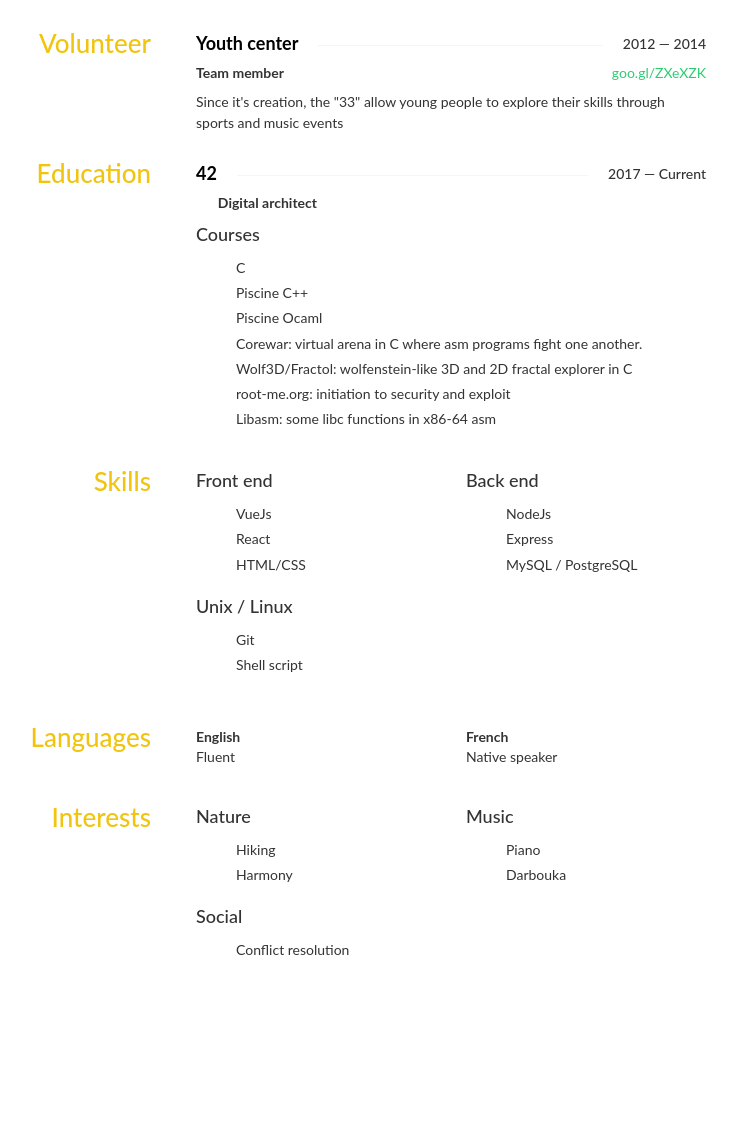
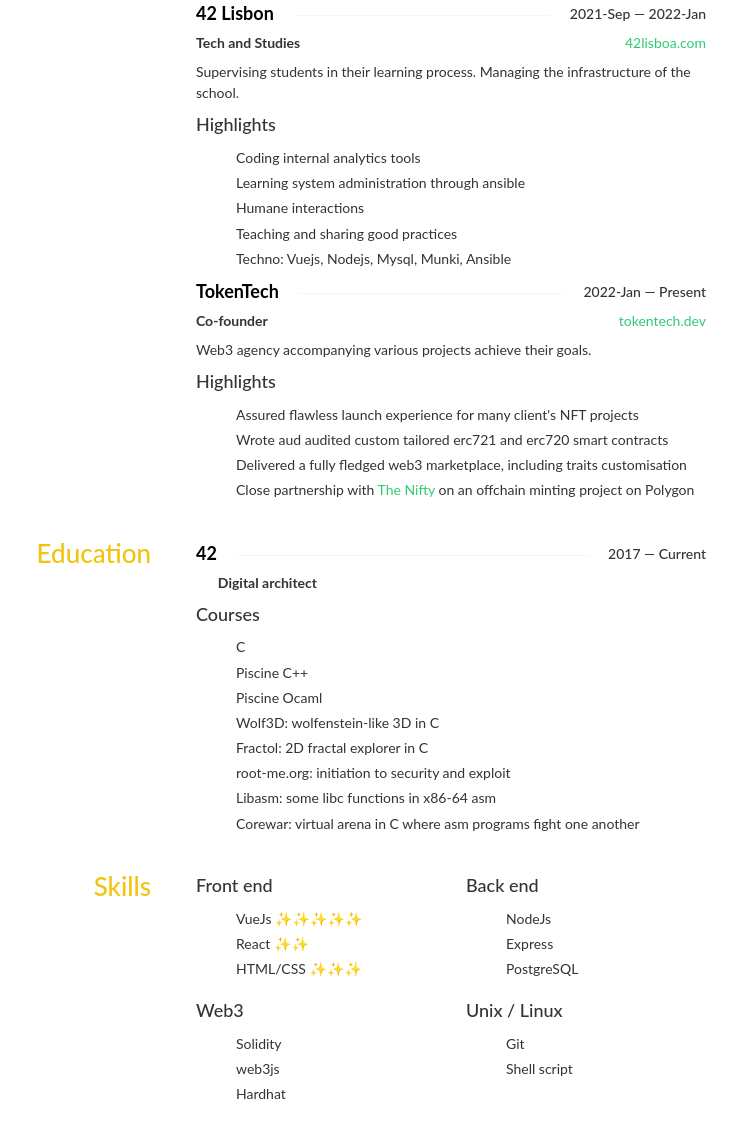
Before and after one commit to Sequoya42/Sequoya42.github.io, a plain HTML site: page index.html in a window 1280 px wide. Shown: the part 1155-2285 px from the top of the page, without its empty margins (279-1016 px from the left). Before the commit the page ends 2217 px from the top, so only its background shows below. Drawn offline with nearby package versions, Linux system fonts and the light colour scheme; some icons are missing.

Commit message:
Updated new experiences

```diff
--- a/index.html
+++ b/index.html
@@ -1,58 +1,59 @@
 <!DOCTYPE html>
 <html>
+
 <head>
   <meta charset="utf-8" />
-    <meta
-      name="viewport"
-      content="width=device-width, user-scalable=no, minimal-ui"
-    />
+  <meta name="viewport" content="width=device-width, user-scalable=no, minimal-ui" />
 
   <title>Raphael Sequoya Baum</title>
 
-    <link
-      rel="stylesheet"
-      href="https://cdnjs.cloudflare.com/ajax/libs/twitter-bootstrap/3.2.0/css/bootstrap.min.css"
-    />
-    <link
-      rel="stylesheet"
-      href="https://cdnjs.cloudflare.com/ajax/libs/octicons/2.0.2/octicons.min.css"
-    />
+  <link rel="stylesheet" href="https://cdnjs.cloudflare.com/ajax/libs/twitter-bootstrap/3.2.0/css/bootstrap.min.css" />
+  <link rel="stylesheet" href="https://cdnjs.cloudflare.com/ajax/libs/octicons/2.0.2/octicons.min.css" />
 
   <style type="text/css">
     @import url(https://fonts.googleapis.com/css?family=Lato:400, 700);
+
     body {
       background: #fff;
       font-family: Lato, sans-serif;
       margin: 0 0 80px;
     }
+
     a {
       color: #2ecc71;
     }
+
     a:focus,
     a:hover {
       color: #f1c40f;
       text-decoration: none;
     }
+
     p {
       line-height: 1.5;
       margin: 0;
     }
-      p + p {
+
+    p+p {
       margin-top: 10px;
     }
+
     h1,
     h2,
     h3,
     h4 {
       margin-top: 0;
     }
+
     section {
       margin-top: 30px;
     }
+
     li {
       line-height: 1.8;
       list-style: none;
     }
+
     li:before {
       content: "\f052";
       float: left;
@@ -62,73 +63,91 @@
       opacity: 0.1;
       position: absolute;
     }
+
     blockquote {
       border-left: 5px solid #e7e9ec;
       font-size: 14px;
     }
+
     em {
       color: #95a5a6;
       font-weight: normal;
       font-style: normal;
     }
+
     h4 span:first-child {
       color: #000;
       font-weight: bold;
     }
+
     .container {
       max-width: 750px;
       padding: 0 30px;
     }
+
     .col-sm-6 {
       margin-bottom: 10px;
     }
+
     .col-sm-12 h4 {
       margin-top: 12px;
     }
-      .col-sm-12 + .col-sm-12 {
+
+    .col-sm-12+.col-sm-12 {
       margin-top: 30px;
     }
+
     #header {
       background: #f4f6f6;
       padding: 50px 0;
       margin-bottom: 30px;
     }
+
     #header h2 {
       color: #95a5a6;
       font-size: 24px;
     }
+
     #content h3 {
       color: #f1c40f;
       font-size: 26px;
       margin-top: -4px;
     }
+
     #content aside {
       text-align: right;
       padding-right: 30px;
     }
+
     #profiles .network {
       text-transform: capitalize;
     }
+
     #work .position,
     #volunteer .position {
       font-weight: bold;
       margin-bottom: 8px;
     }
+
     #education .area {
       font-weight: bold;
     }
+
     #education .area:before {
       content: "\f0d7";
       font: 16px Octicons;
       margin-right: 6px;
     }
+
     #education .studyType {
       margin-left: 25px;
     }
+
     #awards .summary,
     #publications .summary {
       margin-top: 8px;
     }
+
     #publications .website a:before {
       content: attr(href);
     }
@@ -141,59 +160,72 @@
         margin-bottom: -2px;
         position: relative;
       }
+
       .strike-through span,
       .strike-through a {
         background: #fff;
         position: absolute;
       }
+
       .strike-through span:first-child {
         padding-right: 20px;
         margin-top: -12px;
       }
-        .strike-through span + span {
+
+      .strike-through span+span {
         font-size: 14px;
         margin-top: -10px;
         padding-left: 20px;
         right: 0;
       }
     }
+
     @media (max-width: 768px) {
       .col-sm-6:last-child {
         margin-bottom: 0px;
       }
+
       #content aside {
         margin-bottom: 20px;
         padding-right: 0;
         text-align: left;
       }
+
       #publications .website a:before {
         content: "View publication";
       }
     }
+
     @media (max-width: 480px) {
       h1 {
         font-size: 26px;
       }
+
       .date {
         font-size: 14px;
         margin-bottom: 5px;
       }
+
       .strike-through span:first-child {
         margin-bottom: 7px;
       }
+
       .strike-through span {
         display: block;
       }
+
       #header {
         margin-bottom: 10px;
         padding: 40px 0;
       }
+
       #actions {
         display: none;
       }
     }
   </style>
 </head>
+
 <body>
   <header id="header">
     <div class="container">
@@ -239,9 +271,10 @@
       </aside>
       <div class="col-sm-9">
         <p>
-            Polyvalent software developer, looking for new challenges. Psyched
-            about joining a team of great people, and share in a peer-to-peer
-            spirit.
+          Polyvalent software developer, looking for new challenges.
+          </br>
+          Psyched
+          about joining a team of great people.
         </p>
       </div>
     </section>
@@ -267,9 +300,7 @@
             </strong>
             <div class="username">
               <div class="url">
-                  <a target="_blank" href="https://goo.gl/3E3Ft2"
-                    >raphael-sequoya-baum</a
-                  >
+                <a target="_blank" href="https://goo.gl/3E3Ft2">raphael-sequoya-baum</a>
               </div>
             </div>
           </div>
@@ -321,9 +352,7 @@
               </span>
             </h4>
             <div class="website pull-right">
-                <a target="_blank" href="https://wittycircle.com"
-                  >wittycircle.com</a
-                >
+              <a target="_blank" href="https://wittycircle.com">wittycircle.com</a>
             </div>
             <div class="position">
               Back-end developer
@@ -379,38 +408,65 @@
             </ul>
           </div>
         </div>
-        </div>
-      </section>
-
-      <section id="volunteer" class="row">
-        <aside class="col-sm-3">
-          <h3>Volunteer</h3>
-        </aside>
-        <div class="col-sm-9">
         <div class="row">
           <div class="col-sm-12">
             <h4 class="strike-through">
-                <span>Youth center</span>
-                <span class="date">
-                  2012 — 2014
-                </span>
+              <span>42 Lisbon</span>
+              <span class="date">2021-Sep — 2022-Jan</span>
             </h4>
             <div class="website pull-right">
-                <a target="_blank" href="https://goo.gl/ZXeXZK"
-                  >goo.gl/ZXeXZK</a
-                >
+              <a target="_blank" href="https://www.42lisboa.com/en/">42lisboa.com</a>
             </div>
             <div class="position">
-                Team member
+              Tech and Studies
             </div>
             <div class="summary">
               <p>
-                  Since it&#x27;s creation, the &quot;33&quot; allow young
-                  people to explore their skills through sports and music events
+                Supervising students in their learning process.
+                Managing the infrastructure of the school.
               </p>
             </div>
+            <h4>Highlights</h4>
+            <ul class="highlights">
+              <li class="bullet">Coding internal analytics tools</li>
+              <li class="bullet">Learning system administration through ansible</li>
+              <li class="bullet">Humane interactions</li>
+              <li class="bullet">Teaching and sharing good practices</li>
+              <li class="bullet">
+                Techno: Vuejs, Nodejs, Mysql, Munki, Ansible
+              </li>
+            </ul>
           </div>
         </div>
+        <div class="row">
+          <div class="col-sm-12">
+            <h4 class="strike-through">
+              <span>TokenTech</span>
+              <span class="date">2022-Jan — Present</span>
+            </h4>
+            <div class="website pull-right">
+              <a target="_blank" href="https://tokentech.dev/">tokentech.dev</a>
+            </div>
+            <div class="position">
+              Co-founder
+            </div>
+            <div class="summary">
+              <p>
+                Web3 agency accompanying various projects achieve their goals.
+              </p>
+            </div>
+            <h4>Highlights</h4>
+            <ul class="highlights">
+              <li class="bullet">Assured flawless launch experience for many client's NFT projects</li>
+              <li class="bullet">Wrote aud audited custom tailored erc721 and erc720 smart contracts</li>
+              <li class="bullet">Delivered a fully fledged web3 marketplace, including traits customisation</li>
+              <li class="bullet">Close partnership with <a target="_blank" href="https://www.youtube.com/TheNifty">The
+                  Nifty</a>
+                on an offchain minting project on Polygon</li>
+            </ul>
+          </div>
+        </div>
+
       </div>
     </section>
 
@@ -437,15 +493,17 @@
               <li>Piscine C++</li>
               <li>Piscine Ocaml</li>
               <li>
-                  Corewar: virtual arena in C where asm programs fight one
-                  another.
+                Wolf3D: wolfenstein-like 3D in C
               </li>
               <li>
-                  Wolf3D/Fractol: wolfenstein-like 3D and 2D fractal explorer in
-                  C
+                Fractol: 2D fractal explorer in C
               </li>
               <li>root-me.org: initiation to security and exploit</li>
               <li>Libasm: some libc functions in x86-64 asm</li>
+              <li>
+                Corewar: virtual arena in C where asm programs fight one
+                another
+              </li>
             </ul>
           </div>
         </div>
@@ -463,9 +521,9 @@
               <h4>Front end</h4>
             </div>
             <ul class="keywords">
-                <li>VueJs</li>
-                <li>React</li>
-                <li>HTML/CSS</li>
+              <li>VueJs ✨✨✨✨✨</li>
+              <li>React ✨✨</li>
+              <li>HTML/CSS ✨✨✨</li>
             </ul>
           </div>
           <div class="col-sm-6">
@@ -473,9 +531,19 @@
               <h4>Back end</h4>
             </div>
             <ul class="keywords">
-                <li>NodeJs</li>
-                <li>Express</li>
-                <li>MySQL / PostgreSQL</li>
+              <li>NodeJs </li>
+              <li>Express </li>
+              <li>PostgreSQL </li>
+            </ul>
+          </div>
+          <div class="col-sm-6">
+            <div class="name">
+              <h4>Web3</h4>
+            </div>
+            <ul class="keywords">
+              <li>Solidity</li>
+              <li>web3js</li>
+              <li>Hardhat</li>
             </ul>
           </div>
           <div class="col-sm-6">
@@ -487,6 +555,7 @@
               <li>Shell script</li>
             </ul>
           </div>
+
         </div>
       </div>
     </section>
@@ -516,42 +585,7 @@
         </div>
       </div>
     </section>
-
-      <section id="interests" class="row">
-        <aside class="col-sm-3">
-          <h3>Interests</h3>
-        </aside>
-        <div class="col-sm-9">
-          <div class="row">
-            <div class="col-sm-6">
-              <div class="name">
-                <h4>Nature</h4>
-              </div>
-              <ul class="keywords">
-                <li>Hiking</li>
-                <li>Harmony</li>
-              </ul>
-            </div>
-            <div class="col-sm-6">
-              <div class="name">
-                <h4>Music</h4>
-              </div>
-              <ul class="keywords">
-                <li>Piano</li>
-                <li>Darbouka</li>
-              </ul>
-            </div>
-            <div class="col-sm-6">
-              <div class="name">
-                <h4>Social</h4>
-              </div>
-              <ul class="keywords">
-                <li>Conflict resolution</li>
-              </ul>
-            </div>
-          </div>
-        </div>
-      </section>
   </div>
 </body>
+
 </html>
```
Lines whose indentation alone changed are shown as unchanged.
